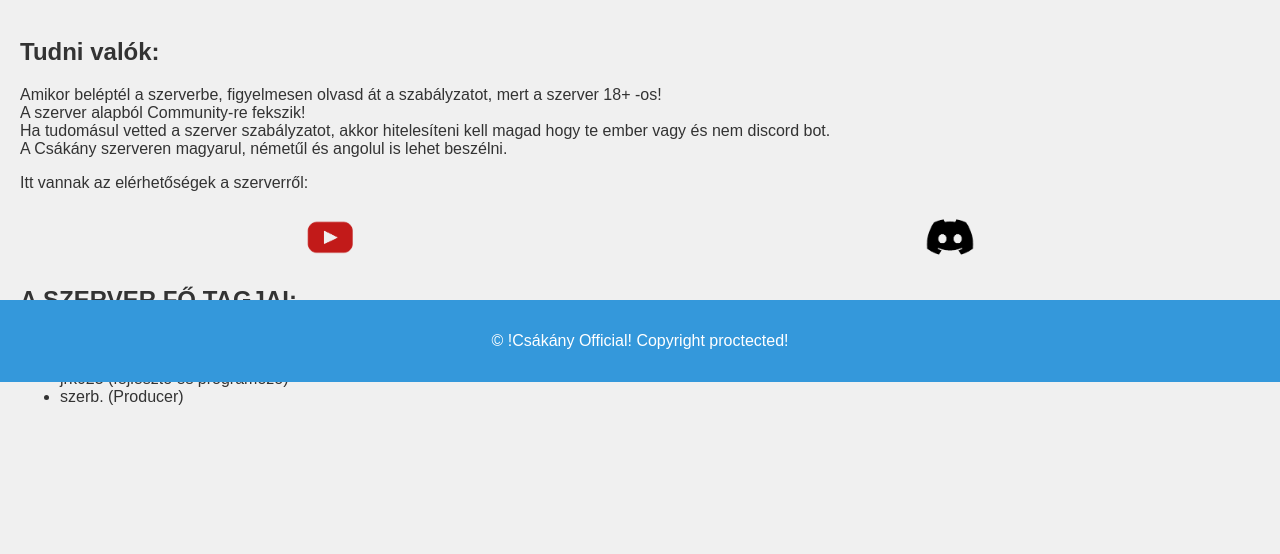
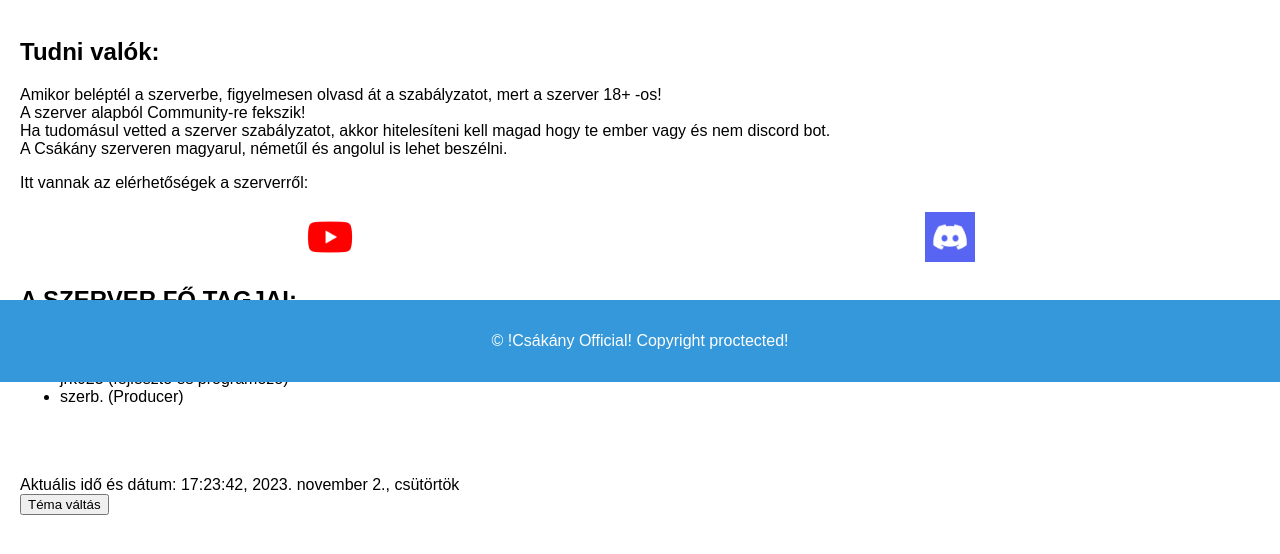
Before and after one commit to csakany-official/fooldal.hu, a plain HTML site: page index.html in a window 1280 px wide. Shown: the part 418-972 px from the top of the page. Drawn offline with Linux system fonts and the light colour scheme.

Commit message:
Add files via upload

```diff
--- /dev/null
+++ b/dark-theme.css
@@ -0,0 +1,4 @@
+body {
+    background-color: #1a1a1a;
+    color: #ffffff;
+}
--- a/index.html
+++ b/index.html
@@ -4,6 +4,9 @@
     <meta charset="UTF-8">
     <meta name="viewport" content="width=device-width, initial-scale=1.0">
     <link rel="stylesheet" href="style.css">
+    <link id="theme-style" rel="stylesheet" href="light-theme.css">
+    <script defer src="script.js"></script>
+    <link rel="icon" href="Safeimagekit-resized-img.png" type="image/x-icon">
     <title>Csákány Official</title>
 </head>
 <body>
@@ -20,14 +23,13 @@
 
         <div class="icon-buttons">
             <a href="https://www.youtube.com/channel/UC9L_WZQnDjeP_spyEAr03Dg">
-                <img src="Youtube-logo-with--new-style-on-transparent-background-PNG-removebg-preview.png" alt="Ikon 1">
+                <img src="free-youtube-logo-icon-2431-thumb.png" alt="Ikon 1">
             </a>
             <a href="https://discord.gg/VVckct2xp2">
-                <img src="FontAwesome-Brands-Discord-icon-removebg-preview.png" alt="Ikon 2">
+                <img src="discord-logo-icon-editorial-free-vector.jpg" alt="Ikon 2">
             </a>
         </div>
 
-        <!-- A SZERVER FŐ TAGJAI -->
         <div class="main-members">
             <h2>A SZERVER FŐ TAGJAI:</h2>
             <ul>
@@ -37,6 +39,11 @@
                 <li>szerb. (Producer)</li>
             </ul>
         </div>
+        <br>
+        <br>
+        <br>
+        <div id="current-time"></div>
+        <button onclick="toggleTheme()">Téma váltás</button>
         <br>
         <br>
         <br>
@@ -59,12 +66,6 @@
         <br>
         <br>
         <br>
-        <br>
-        <br>
-        <br>
-        <br>
-        <br>
-
     </section>
     <footer>
         <p>&copy; !Csákány Official! Copyright proctected!</p>
--- /dev/null
+++ b/light-theme.css
@@ -0,0 +1,4 @@
+body {
+    background-color: #ffffff;
+    color: #000000;
+}
--- /dev/null
+++ b/script.js
@@ -0,0 +1,28 @@
+
+function updateDateTime() {
+    const currentDate = new Date();
+
+    const options = { weekday: 'long', year: 'numeric', month: 'long', day: 'numeric' };
+    const formattedDate = currentDate.toLocaleDateString('hu-HU', options);
+
+    const formattedTime = currentDate.toLocaleTimeString('hu-HU');
+
+    const dateTimeString = `Aktuális idő és dátum: ${formattedTime}, ${formattedDate}`;
+
+    document.getElementById('current-time').textContent = dateTimeString;
+}
+
+
+setInterval(updateDateTime, 1000);
+
+updateDateTime();
+
+
+
+// Téma váltás
+function toggleTheme() {
+    const currentTheme = document.getElementById('theme-style').getAttribute('href');
+    const newTheme = currentTheme.includes('light') ? 'dark-theme.css' : 'light-theme.css';
+
+    document.getElementById('theme-style').setAttribute('href', newTheme);
+}
```
Also changed, not shown: Safeimagekit-resized-img.png (added), discord-logo-icon-editorial-free-vector.jpg (added), free-youtube-logo-icon-2431-thumb.png (added).
